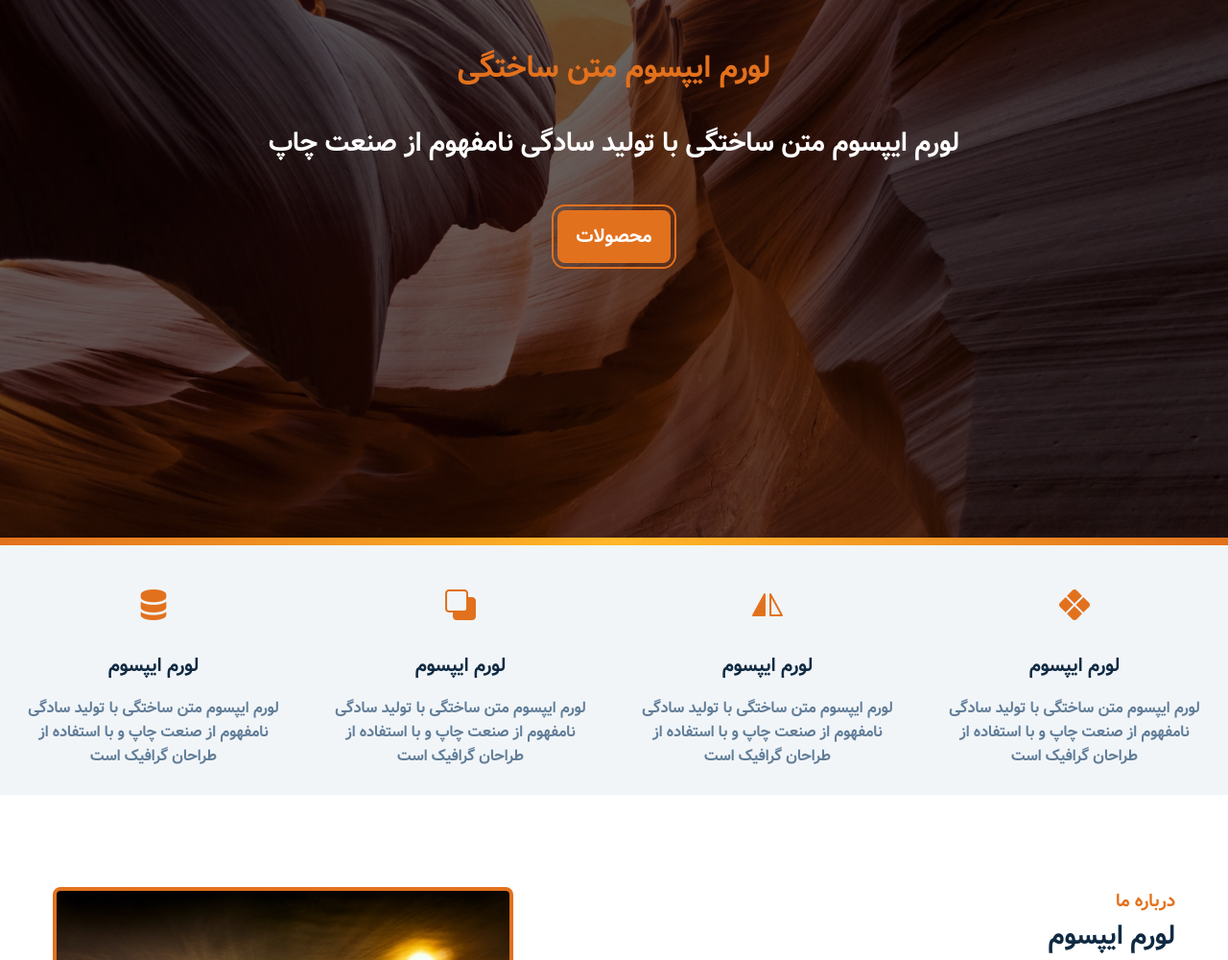
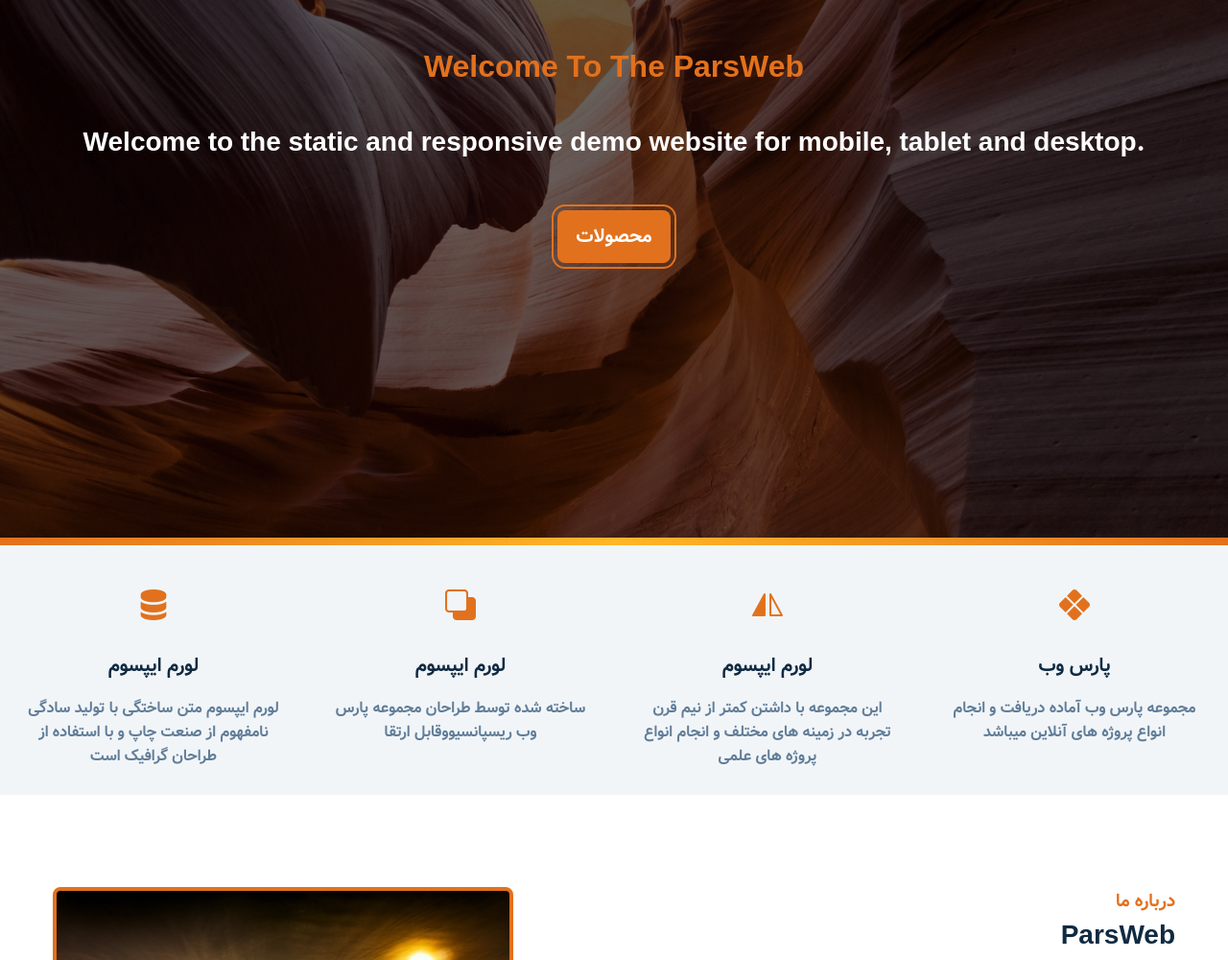
Before and after one commit to Aparsa40/Static-Site-Design-, a plain HTML site: page index.html in a window 1280 px wide. Shown: the part 240-1240 px from the top of the page at 96% size. Drawn offline with Linux system fonts and the light colour scheme; files whose address does not match are found by name.

Commit message:
first-change-git-commit

```diff
--- a/index.html
+++ b/index.html
@@ -7,7 +7,7 @@
         <link rel="stylesheet" href="./css/bootstrap-icons.css" />
         <link rel="stylesheet" href="./css/main.css" />
 
-        <title>webprog.io || Home</title>
+        <title>ParsWeb|| Home</title>
     </head>
 
     <body>
@@ -65,9 +65,9 @@
         <!-- header -->
         <header class="header">
             <div class="banner">
-                <h1>لورم ایپسوم متن ساختگی</h1>
+                <h1>Welcome To  The ParsWeb </h1>
                 <h2>
-                    لورم ایپسوم متن ساختگی با تولید سادگی نامفهوم از صنعت چاپ
+                   Welcome to the static and responsive demo website for mobile, tablet and desktop.
                 </h2>
                 <a class="btn btn-banner" href="./products.html">محصولات</a>
             </div>
@@ -81,10 +81,9 @@
                 <span class="feature-icon">
                     <i class="bi bi-x-diamond-fill"></i>
                 </span>
-                <h4 class="feature-title">لورم ایپسوم</h4>
+                <h4 class="feature-title">پارس وب</h4>
                 <p class="feature-text">
-                    لورم ایپسوم متن ساختگی با تولید سادگی نامفهوم از صنعت چاپ و
-                    با استفاده از طراحان گرافیک است
+                     مجموعه پارس وب  آماده دریافت و انجام انواع پروژه های آنلاین میباشد
                 </p>
             </article>
 
@@ -94,8 +93,8 @@
                 </span>
                 <h4 class="feature-title">لورم ایپسوم</h4>
                 <p class="feature-text">
-                    لورم ایپسوم متن ساختگی با تولید سادگی نامفهوم از صنعت چاپ و
-                    با استفاده از طراحان گرافیک است
+                این مجموعه با داشتن کمتر از نیم قرن تجربه در زمینه های مختلف و انجام انواع پروژه های علمی
+
                 </p>
             </article>
 
@@ -105,8 +104,7 @@
                 </span>
                 <h4 class="feature-title">لورم ایپسوم</h4>
                 <p class="feature-text">
-                    لورم ایپسوم متن ساختگی با تولید سادگی نامفهوم از صنعت چاپ و
-                    با استفاده از طراحان گرافیک است
+                    ساخته شده توسط طراحان مجموعه پارس وب ریسپانسیووقابل ارتقا
                 </p>
             </article>
 
@@ -141,7 +139,7 @@
                 <!-- section title -->
                 <div class="section-title">
                     <h3>درباره ما</h3>
-                    <h2>لورم ایپسوم</h2>
+                    <h2>ParsWeb </h2>
                 </div>
 
                 <p class="about-text">
@@ -326,7 +324,7 @@
                             ایمیل
                         </h4>
 
-                        <h4 class="contact-text">email@email.com</h4>
+                        <h4 class="contact-text">parssstore.ir@gmail.com</h4>
                     </div>
 
                     <div class="contact-item">
@@ -394,7 +392,7 @@
 
                 <h4 class="footer-text">
                     <span class="company">webprog.io</span>
-                    کلیه‌ی حقوق نزد وب پروگ محفوظ است و هر گونه کپی‌برداری از
+                    کلیه‌ی حقوق نزد پارس وب  محفوظ است و هر گونه کپی‌برداری از
                     مطالب، پیگرد قانونی دارد.
                 </h4>
             </div>
```
